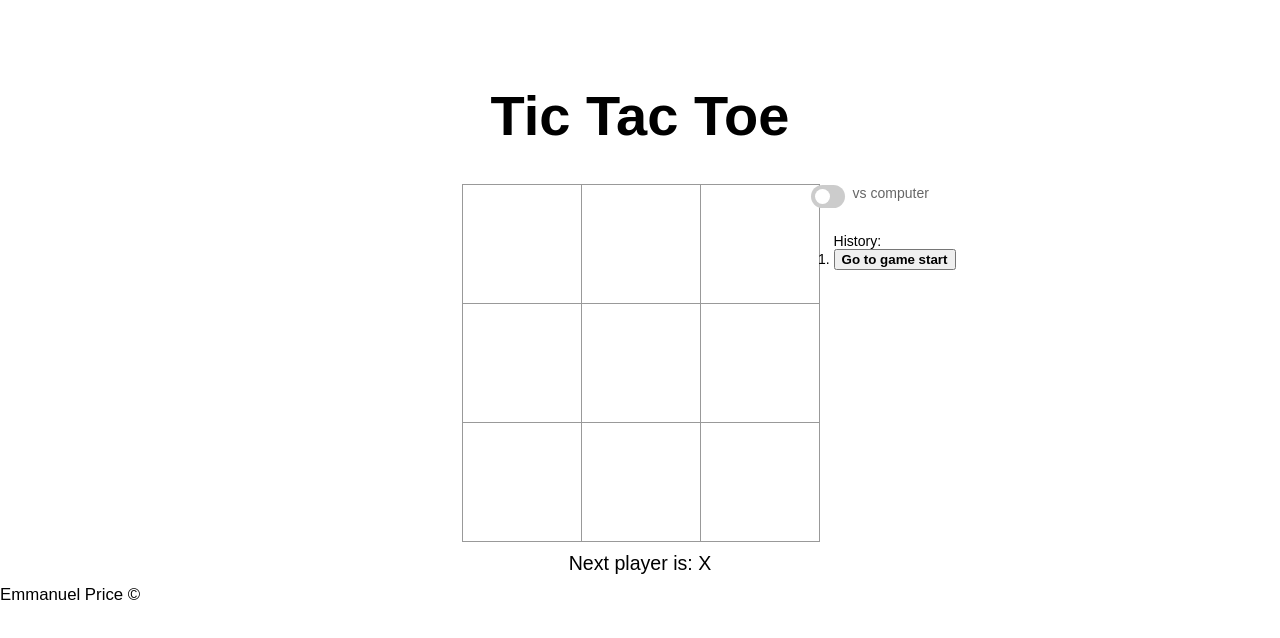
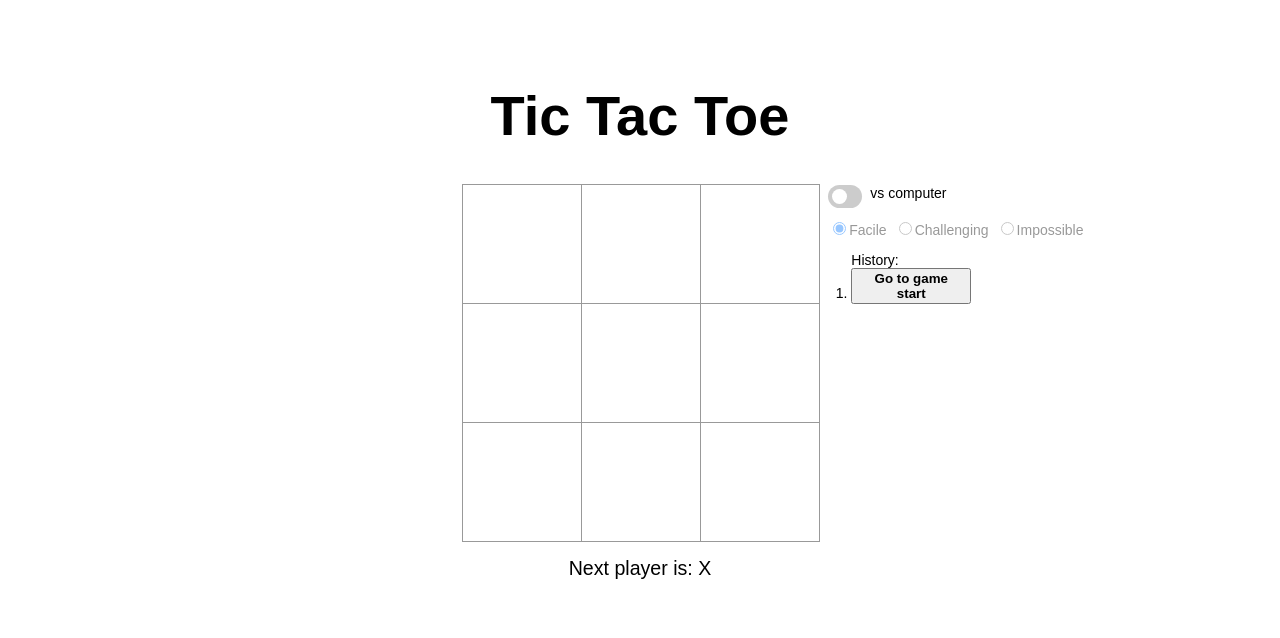
Before and after one commit to emantheman/emantheman.github.io, a React (Create React App) app: page /#/code/tictactoe in a window 1280 px wide. Shown: the top 638 px of the page. Built offline with nearby package versions, Linux system fonts and the light colour scheme.

Commit message:
Adds radio buttons for choosing difficulty of computer opponent in TTT.

```diff
--- a/src/components/tictactoe/Board.js
+++ b/src/components/tictactoe/Board.js
@@ -7,7 +7,8 @@ export default class Board extends Component {
     super(props)
 
     this.state = {
-      vsCPU: true
+      vsCPU: false,
+      level: '1'
     }
   }
 
@@ -18,11 +19,16 @@ export default class Board extends Component {
       onClick={() => this.props.onClick(i)}/>
   )
 
-  handleChange = e => this.setState(prevState => {
+  handleVsChange = () => this.setState(prevState => {
+    let lvl = prevState.level
+    if (prevState) lvl = '1'
     return {
-      vsCPU: !prevState.vsCPU
+      vsCPU: !prevState.vsCPU,
+      level: lvl
     }
   })
+
+  handleLvlChange = e => this.setState({ level: e.target.value })
 
   render() {
     const { status, moves } = this.props
@@ -30,13 +36,43 @@ export default class Board extends Component {
       <div className="Board">
         {/* Interface */}
         <div className="interface">
+          {/* Choose opponent */}
           <label className="switch">
             <input
               type="checkbox"
-              onChange={ this.handleChange }/>
+              checked={ this.state.vsCPU }
+              onChange={ this.handleVsChange }/>
             <span className="slider round" />
             <span className={"versus " + (this.state.vsCPU ? 'computer' : '')}>vs computer</span>
           </label>
+          {/* If opponent is CPU, choose difficulty */}
+          <div className={"level " + (!this.state.vsCPU ? 'hidden' : '')}>
+            <label>
+              <input
+                className="choice"
+                type="radio"
+                checked={ this.state.level === '1' }
+                value="1"
+                onChange={ this.handleLvlChange }/>Facile
+            </label>
+            <label>
+              <input
+                className="choice"
+                type="radio"
+                checked={ this.state.level === '2' }
+                value="2"
+                onChange={ this.handleLvlChange }/>Challenging
+            </label>
+            <label>
+              <input
+                className="choice"
+                type="radio"
+                checked={ this.state.level === '3' }
+                value="3"
+                onChange={ this.handleLvlChange }/>Impossible
+            </label>
+          </div>
+          {/* Show current game's history */}
           <ol>History:{ moves }</ol>
         </div>
         {/* Gameboard */}
--- a/src/styles/TicTacToe.scss
+++ b/src/styles/TicTacToe.scss
@@ -1,8 +1,9 @@
 .TicTacToe {
   padding-top: 45px;
   font: 14px "Century Gothic", Futura, sans-serif;
-  ol, ul {
+  ol {
     padding-left: 30px;
+    width: 120px;
   }
 
   /* Title of game */
@@ -23,9 +24,20 @@
       // info and interface
       .interface {
         position: absolute;
-        right: -137px;
+        right: -265px;
         .selected {
           font-weight: bold;
+        }
+        .level {
+          opacity: 1;
+          transition: .2s opacity;
+          &.hidden {
+            opacity: .4;
+            pointer-events: none;
+          }
+          .choice {
+            margin-left: 12px;
+          }
         }
       }
       // for three rows
@@ -58,7 +70,7 @@
       .status {
         font-size: 1.4em;
         text-align: center;
-        margin: 10px 0;
+        margin: 15px 0;
       }
     }
   }
@@ -132,6 +144,6 @@
 }
 
 @keyframes flash-color {
-  from { background-color: rgb(178, 252, 153); }
+  from { background-color: rgb(70, 175, 35); }
   to { background-color: white; }
 }
--- a/src/views/TicTacToe.js
+++ b/src/views/TicTacToe.js
@@ -133,11 +133,11 @@ export default class TicTacToe extends Component {
             moves={ Moves }/>
         </div>
         {/* Links back to homepage */}
-        <Link
+        {/* <Link
           className="copyright"
           to="/">
           Emmanuel Price ©
-        </Link>
+        </Link> */}
       </div>
     )
   }
```
